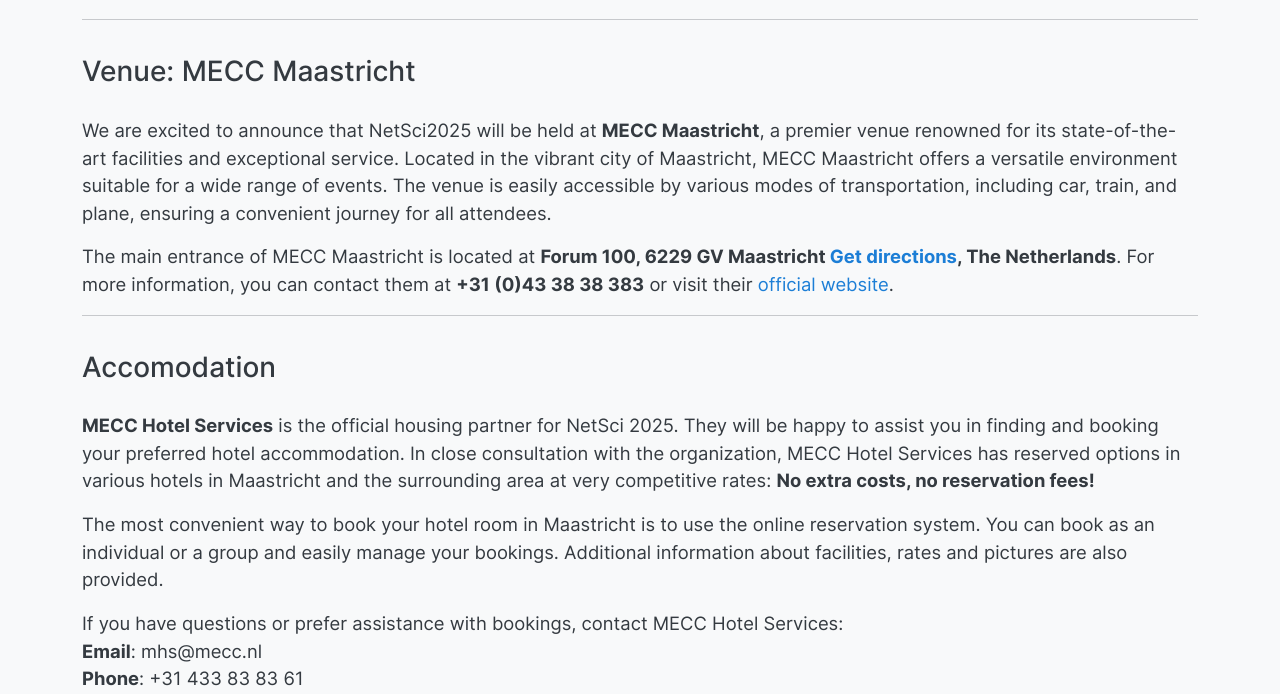
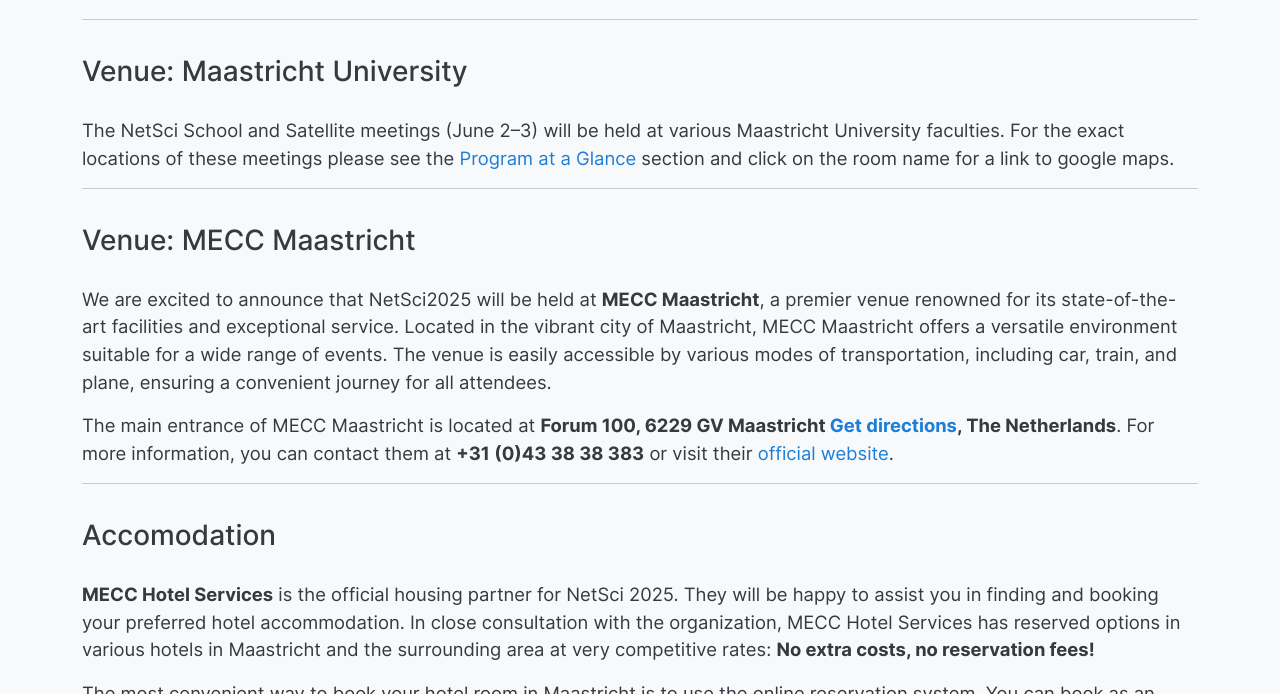
Before and after one commit to NetSci2025/netsci2025.github.io, a Jekyll site: the page built from maastricht_hotels.md, in a window 1280 px wide and 900 px high, scrolled down 523 px, cut to the strip 206-900 px from the top of the window. Built offline with Jekyll 4.4.1, drawn with Linux system fonts in a browser that asks for light colours.

Commit message:
Update maastricht_hotels.md

```diff
--- a/maastricht_hotels.md
+++ b/maastricht_hotels.md
@@ -19,6 +19,10 @@ Maastricht is located in the southeast of the Netherlands, near the borders of B
     <iframe width="560" height="315" src="https://www.youtube.com/embed/dqqNR1oU-hc?si=ZBZFivyJq6jpPTLE" title="YouTube video player" frameborder="0" allow="accelerometer; autoplay; clipboard-write; encrypted-media; gyroscope; picture-in-picture; web-share" referrerpolicy="strict-origin-when-cross-origin" allowfullscreen alt_video="LSauVD3F2Dk?si=6zBj0PfHFmjPAxB-"></iframe>
 </div>
 
+----
+### Venue: Maastricht University
+
+The NetSci School and Satellite meetings (June 2–3) will be held at various Maastricht University faculties. For the exact locations of these meetings please see the [Program at a Glance](/Program/) section and click on the room name for a link to google maps.
 
 ----
 ### Venue: MECC Maastricht
```
